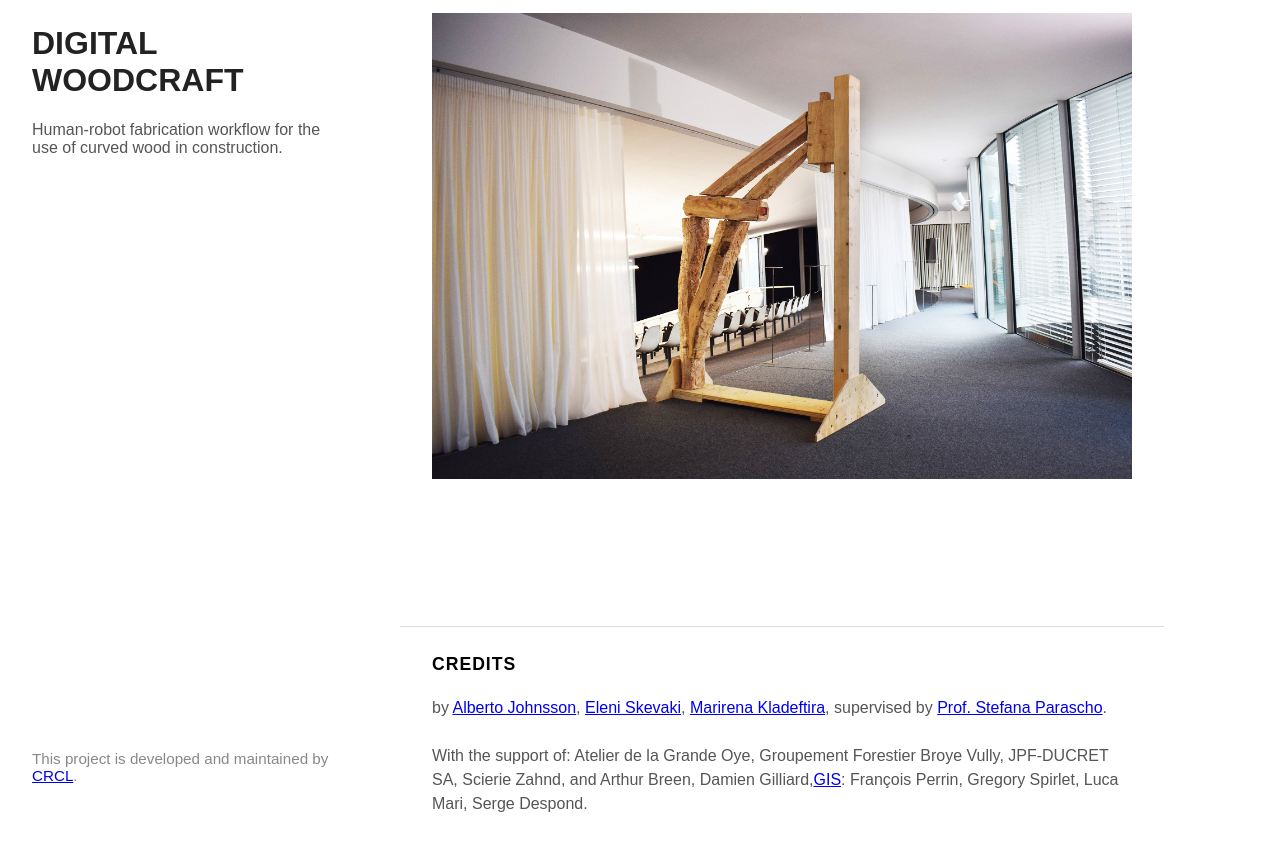
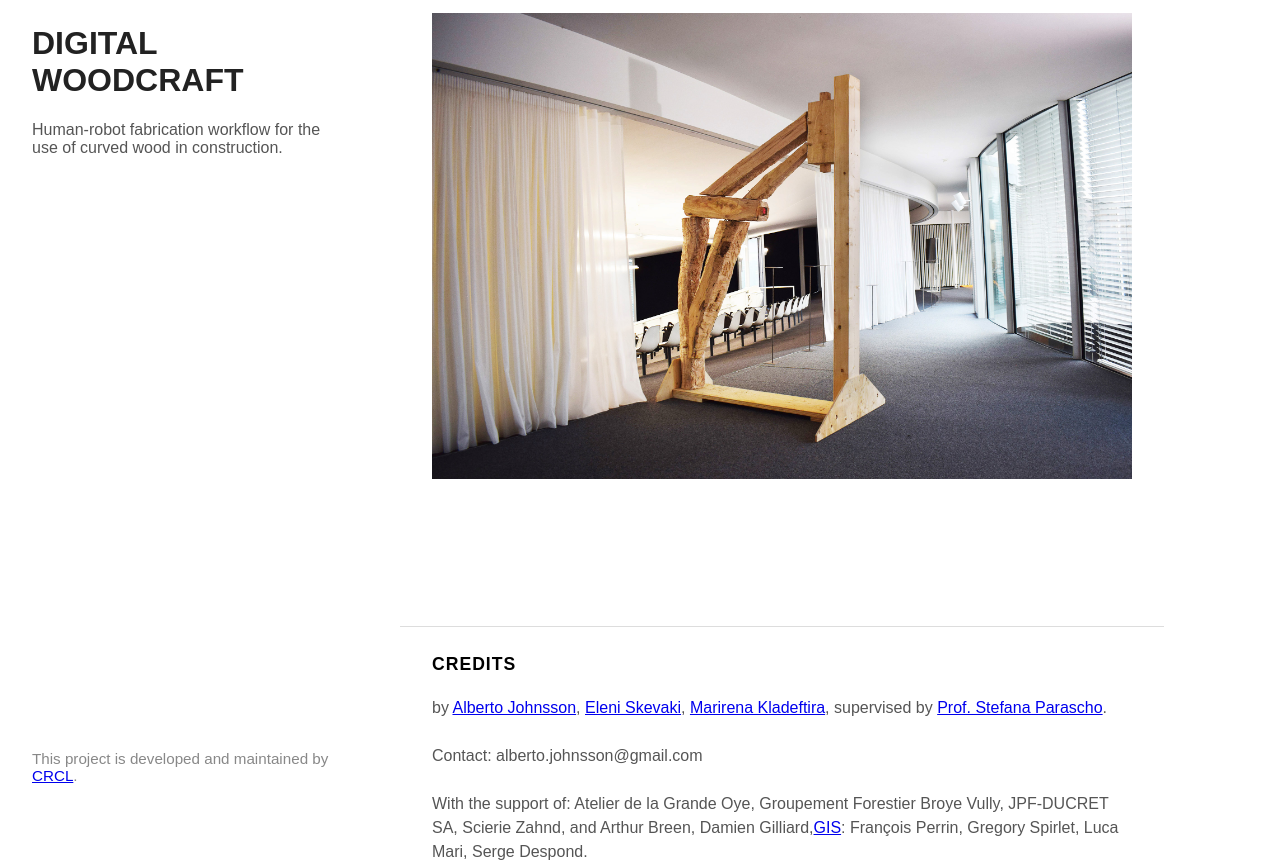
Before and after one commit to CRCL-EPFL/Digital_Woodcraft, a Jekyll site: the page built from index.markdown, in a window 1280 px wide and 900 px high, scrolled down 4130 px, cut to the strip 36-900 px from the top of the window. Built offline with Jekyll 4.4.1, drawn with Linux system fonts in a browser that asks for light colours; before the commit the page ends 4982 px from its top, so only the background shows below that.

Commit message:
Update home.html

```diff
--- a/_layouts/home.html
+++ b/_layouts/home.html
@@ -118,6 +118,8 @@
     supervised by
     <a href="https://www.crclcrclcrcl.org" target="_blank">Prof. Stefana Parascho</a>.
     <br><br>
+    Contact: alberto.johnsson@gmail.com
+    <br><br>
     With the support of: Atelier de la Grande Oye, Groupement Forestier Broye Vully, JPF-DUCRET SA, Scierie Zahnd, and Arthur Breen, Damien Gilliard,<a href="https://www.epfl.ch/schools/enac/gis/">GIS</a>: François Perrin, Gregory Spirlet, Luca Mari, Serge Despond.
   </div>
 </div>
```
